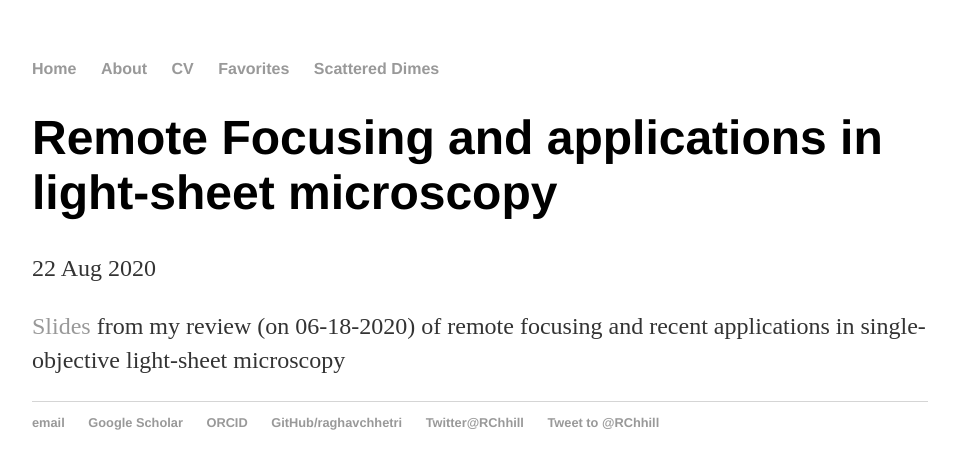
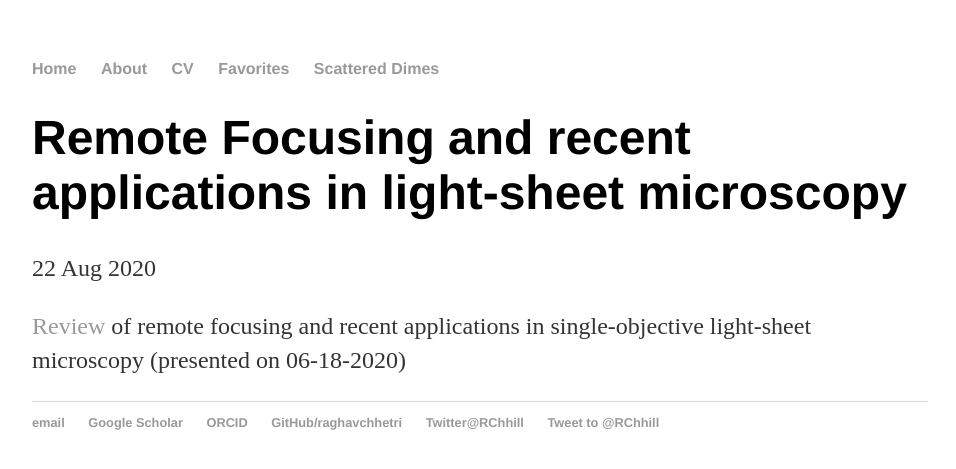
Before and after one commit to raghavchhetri/raghavchhetri.github.io, a Jekyll site: the page built from _posts/2020-08-22-remote-refocus.md, in a window 1280 px wide. Shown: the top 469 px of the page, without its empty margins (160-1116 px from the left). Built offline with Jekyll 4.4.1, drawn with Linux system fonts in a browser that asks for light colours; comment, search, counter and statistics services are not loaded.

Commit message:
Update 2020-08-22-remote-refocus.md

```diff
--- a/_posts/2020-08-22-remote-refocus.md
+++ b/_posts/2020-08-22-remote-refocus.md
@@ -1,7 +1,7 @@
 ---
 layout: post
-title: "Remote Focusing and applications in light-sheet microscopy"
+title: "Remote Focusing and recent applications in light-sheet microscopy"
 date: 2020-08-22
 ---
 
-<a href="https://raghavchhetri.github.io/pdf/remote-refocus.pdf#view=FitH">Slides</a> from my review (on 06-18-2020) of remote focusing and recent applications in single-objective light-sheet microscopy
+<a href="https://raghavchhetri.github.io/pdf/remote-refocus.pdf#view=FitH">Review</a> of remote focusing and recent applications in single-objective light-sheet microscopy (presented on 06-18-2020)
```
